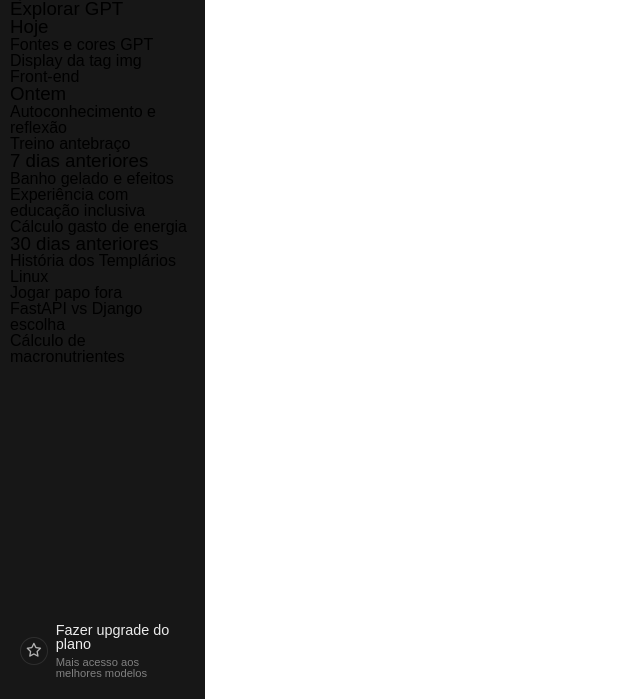
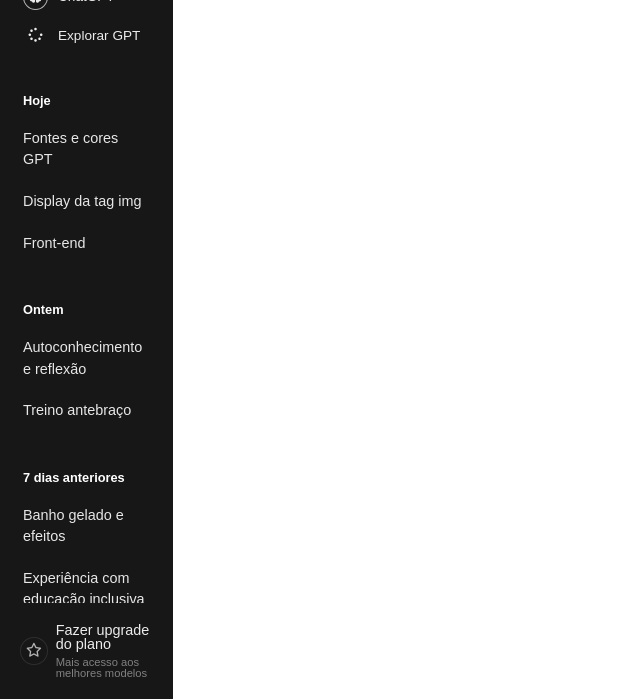
Before and after one commit to arthurfreitasrocha/chat-gpt, a plain HTML site: page index.html in a window 1280 px wide. Shown: the part 101-800 px from the top of the page, without its empty margins (0-640 px from the left). Drawn offline with Linux system fonts and the light colour scheme.

Commit message:
sidebar update
added style in menu and buttons
added hover and a new button aside chat name

```diff
--- a/index.html
+++ b/index.html
@@ -23,42 +23,83 @@
             </div>
         </div>
         <div class="sidebar__chats">
+            <div>
                 <div class="gpt">
                     <div class="gpt__chat">
-                    <div class="icon"><span class="fa-solid fa-brain fa-lg"></span></div>
+                        <div class="icon"><span class="fa-solid fa-brain fa-sm"></span></div>
                         <h3>ChatGPT</h3>
                     </div>
                     <div class="gpt__explore">
-                    <div class="icon"><span class="fa-solid fa-spinner fa-lg"></span></div>
+                        <div class="icon"><span class="fa-solid fa-spinner fa-sm"></span></div>
                         <h3>Explorar GPT</h3>
                     </div>
                 </div>
                 <div class="chats">
                     <section class="today">
                         <h3>Hoje</h3>
-                    <div class="chat-name">Fontes e cores GPT</div>
-                    <div class="chat-name">Display da tag img</div>
-                    <div class="chat-name">Front-end</div>
+                        <div class="chat-name">
+                            <h4>Fontes e cores GPT</h4>
+                            <div class="icon"><span class="fa-solid fa-ellipsis"></span></div>
+                        </div>
+                        <div class="chat-name">
+                            <h4>Display da tag img</h4>
+                            <div class="icon"><span class="fa-solid fa-ellipsis"></span></div>
+                        </div>
+                        <div class="chat-name">
+                            <h4>Front-end</h4>
+                            <div class="icon"><span class="fa-solid fa-ellipsis"></span></div>
+                        </div>
                     </section>
                     <section class="yesterday">
                         <h3>Ontem</h3>
-                    <div class="chat-name">Autoconhecimento e reflexão</div>
-                    <div class="chat-name">Treino antebraço</div>
+                        <div class="chat-name">
+                            <h4>Autoconhecimento e reflexão</h4>
+                            <div class="icon"><span class="fa-solid fa-ellipsis"></span></div>
+                        </div>
+                        <div class="chat-name">
+                            <h4>Treino antebraço</h4>
+                            <div class="icon"><span class="fa-solid fa-ellipsis"></span></div>
+                        </div>
                     </section>
                     <section class="7-days-earlier">
                         <h3>7 dias anteriores</h3>
-                    <div class="chat-name">Banho gelado e efeitos</div>
-                    <div class="chat-name">Experiência com educação inclusiva</div>
-                    <div class="chat-name">Cálculo gasto de energia</div>
+                        <div class="chat-name">
+                            <h4>Banho gelado e efeitos</h4>
+                            <div class="icon"><span class="fa-solid fa-ellipsis"></span></div>
+                        </div>
+                        <div class="chat-name">
+                            <h4>Experiência com educação inclusiva</h4>
+                            <div class="icon"><span class="fa-solid fa-ellipsis"></span></div>
+                        </div>
+                        <div class="chat-name">
+                            <h4>Cálculo gasto de energia</h4>
+                            <div class="icon"><span class="fa-solid fa-ellipsis"></span></div>
+                        </div>
                     </section>
                     <section class="30-days-earlier">
                         <h3>30 dias anteriores</h3>
-                    <div class="chat-name">História dos Templários</div>
-                    <div class="chat-name">Linux</div>
-                    <div class="chat-name">Jogar papo fora</div>
-                    <div class="chat-name">FastAPI vs Django escolha</div>
-                    <div class="chat-name">Cálculo de macronutrientes</div>
+                        <div class="chat-name">
+                            <h4>História dos Templários</h4>
+                            <div class="icon"><span class="fa-solid fa-ellipsis"></span></div>
+                        </div>
+                        <div class="chat-name">
+                            <h4>Linux</h4>
+                            <div class="icon"><span class="fa-solid fa-ellipsis"></span></div>
+                        </div>
+                        <div class="chat-name">
+                            <h4>Jogar papo fora</h4>
+                            <div class="icon"><span class="fa-solid fa-ellipsis"></span></div>
+                        </div>
+                        <div class="chat-name">
+                            <h4>FastAPI vs Django escolha</h4>
+                            <div class="icon"><span class="fa-solid fa-ellipsis"></span></div>
+                        </div>
+                        <div class="chat-name">
+                            <h4>Cálculo de macronutrientes</h4>
+                            <div class="icon"><span class="fa-solid fa-ellipsis"></span></div>
+                        </div>
                     </section>
+                </div>
             </div>
         </div>
         <div class="sidebar__footer">
--- a/src/style/sidebar.css
+++ b/src/style/sidebar.css
@@ -4,12 +4,17 @@
     left: 0;
     bottom: 0;
     background-color: var(--sidebar-background-color);
-    width: 16vw;
-    padding: 10px;
+    width: 13.5vw;
 }
 
 
+
+
 /* SIDEBAR TOP*/
+
+.sidebar__top {
+    padding: 10px;
+}
 
 .sidebar__top, .sidebar__top .search-new-chat {
     display: flex;
@@ -33,24 +38,108 @@
 
 
 
+/* SIDEBAR GPT */
 
-/* SIDEBAR CHATS */
+.sidebar__chats {
+    height: 85vh;
+    overflow: auto;
+}
+
+.sidebar__chats > div:first-child {
+    padding: 10px 13px;
+}
+
+.sidebar__chats .gpt {
+    margin-top: 8px;
+}
+
+.sidebar__chats .gpt__chat, .gpt__explore {
+    display: flex;
+    align-items: center;
+    padding: 7px 10px;
+    color: var(--title);
+}
+
+.sidebar__chats .gpt__chat:hover, .gpt__explore:hover {
+    background-color: var(--hover);
+    border-radius: 10px;
+    cursor: pointer;
+}
+
+.sidebar__chats .gpt .icon {
+    width: 25px;
+    margin-right: 10px;
+    padding: 4px;
+    border-radius: 100%;
+    text-align: center;
+}
+
+.sidebar__chats .gpt__chat .icon {
+    border: 1px solid var(--icons);
+}
+
+.sidebar__chats h3 {
+    font-size: .85rem;
+}
 
 
 
 
+/* SIDEBAR CHATS */
 
+.sidebar__chats .chats {
+    height: 80vh;
+    color: white;
+}
 
+.chats section {
+    margin: 40px 0;
+}
+
+.chats section h3 {
+    padding: 0 10px;
+    font-size: .8rem;
+    font-weight: 600;
+    margin-bottom: 10px;
+}
+
+.chats section .chat-name {
+    display: flex;
+    align-items: center;
+    justify-content: space-between;
+    padding: 10px;
+    border-radius: 10px;
+}
+
+.chats section .chat-name:hover {
+    background-color: var(--hover);
+    cursor: pointer;
+}
+
+.chats section h4 {
+    line-height: 150%;
+    font-size: .9rem;
+    color: #ffffffe5;
+}
+
+.chats section .icon {
+    display: none;
+}
+
+.chats section .chat-name:hover > .icon {
+    display: block;
+}
 
 
 
 /* SIDEBAR FOOTER */
 
 .sidebar__footer {
+    background-color: var(--sidebar-background-color);
     position: fixed;
     left: 0;
     bottom: 0;
-    width: 16vw;
+    width: 13.5vw;
     padding: 10px;
 }
 
```
Lines whose indentation alone changed are shown as unchanged.
